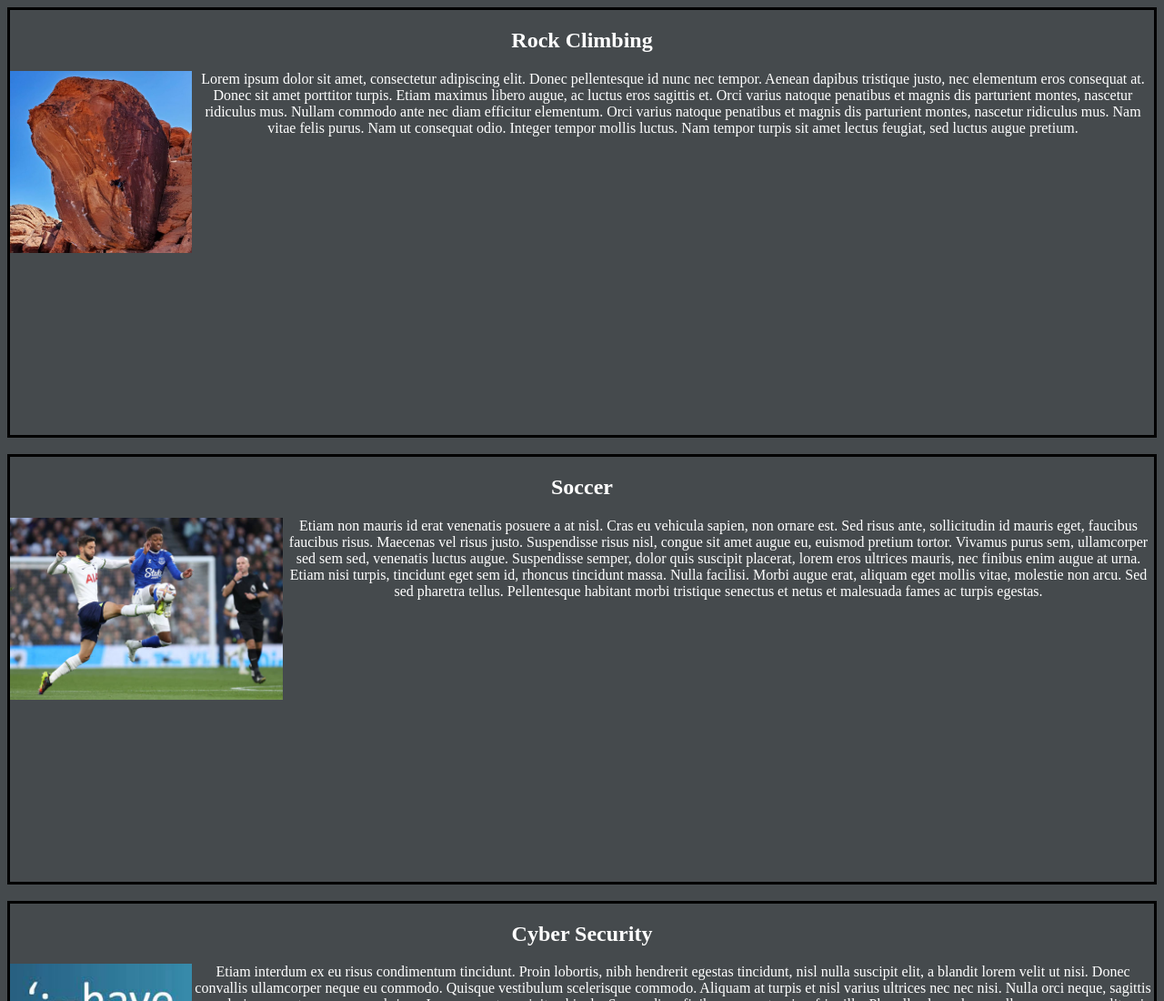
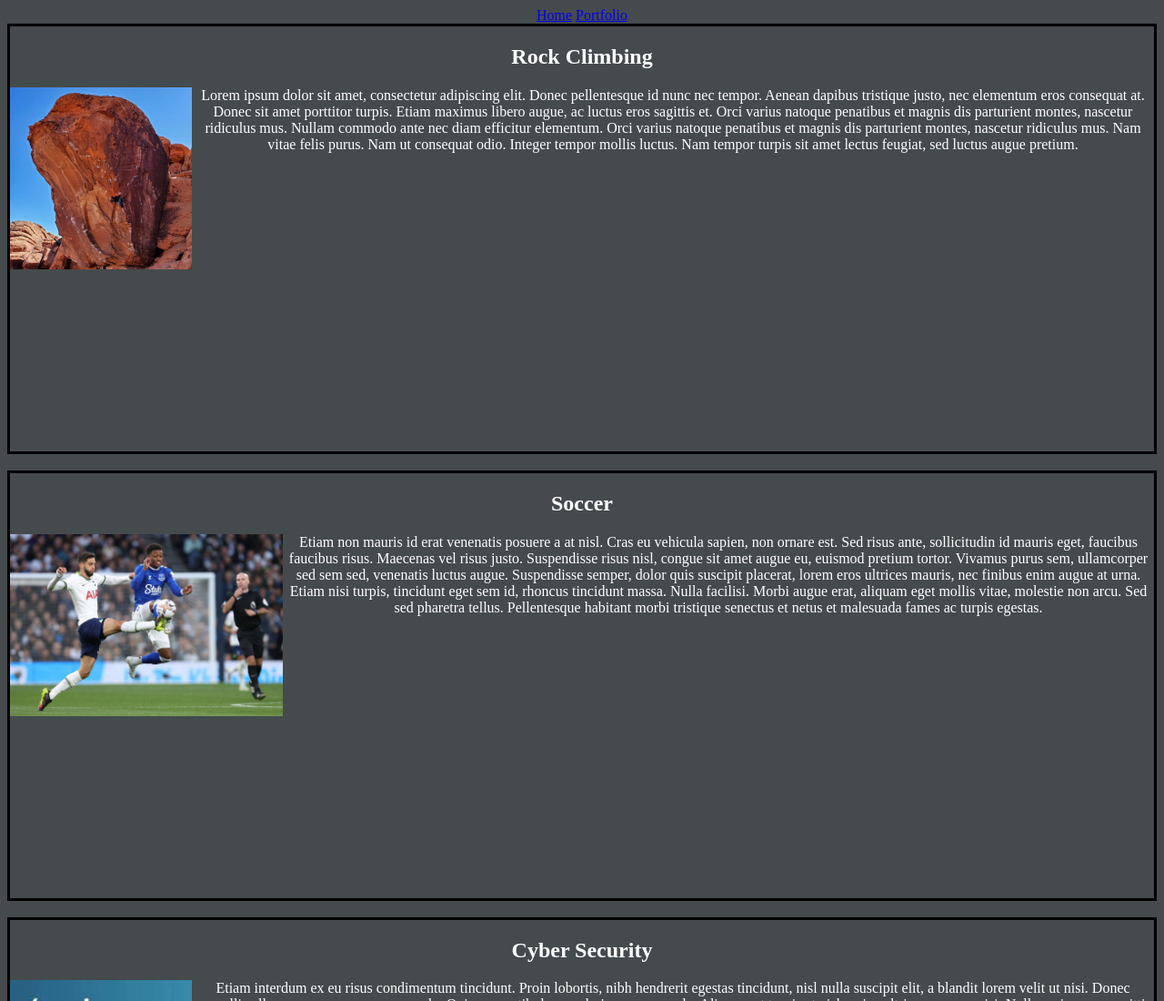
Before and after one commit to Mario-Espino-Personal-Website/personal_website, a plain HTML site: page about.html in a window 1280 px wide. Shown: the top 1100 px of the page at 91% size. Drawn offline with Linux system fonts and the light colour scheme.

Commit message:
added navigation tabs

```diff
--- a/about.html
+++ b/about.html
@@ -9,6 +9,13 @@
     <title>Document</title>
 </head>
 <body>
+
+    <header>
+        <nav class="navigation">
+            <a href="index.html">Home</a>
+            <a href="portfolio.html">Portfolio</a>
+        </nav>
+    </header>
 
     <article>
         <div>
```
